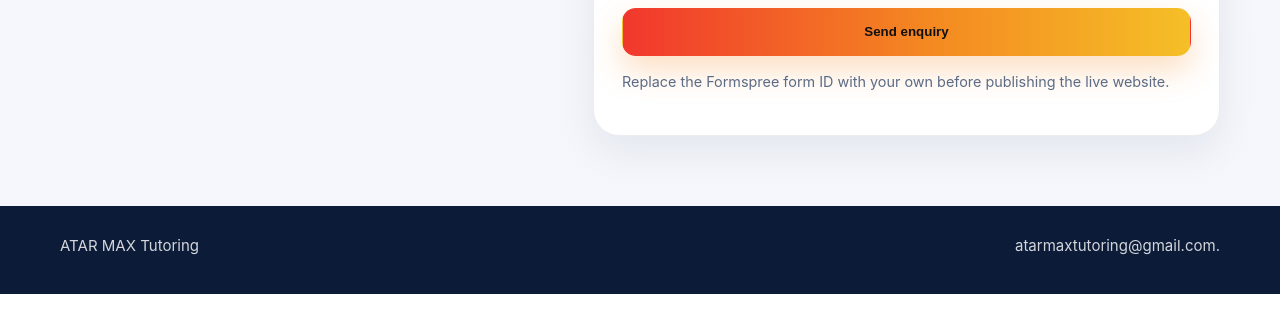
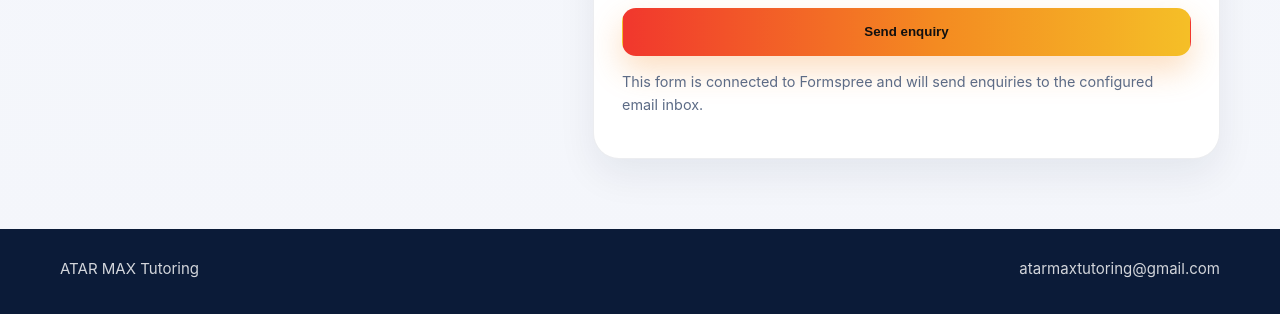
Before and after one commit to atarmaxtutoring/atarmaxtutoring.github.io, a plain HTML site: page index.html in a window 1280 px wide. Shown: the part 3720-4034 px from the top of the page. Drawn offline with Linux system fonts and the light colour scheme.

Commit message:
Update form description and email format in index.html

```diff
--- a/index.html
+++ b/index.html
@@ -822,7 +822,7 @@
           </label>
 
           <button class="btn btn-primary" type="submit">Send enquiry</button>
-          <p class="small">Replace the Formspree form ID with your own before publishing the live website.</p>
+          <p class="small">This form is connected to Formspree and will send enquiries to the configured email inbox.</p>
         </form>
       </div>
     </div>
@@ -831,7 +831,7 @@
   <footer class="footer">
     <div class="container footer-inner">
       <div>ATAR MAX Tutoring</div>
-      <div>atarmaxtutoring@gmail.com.</div>
+      <div>atarmaxtutoring@gmail.com</div>
     </div>
   </footer>
 </body>
```
